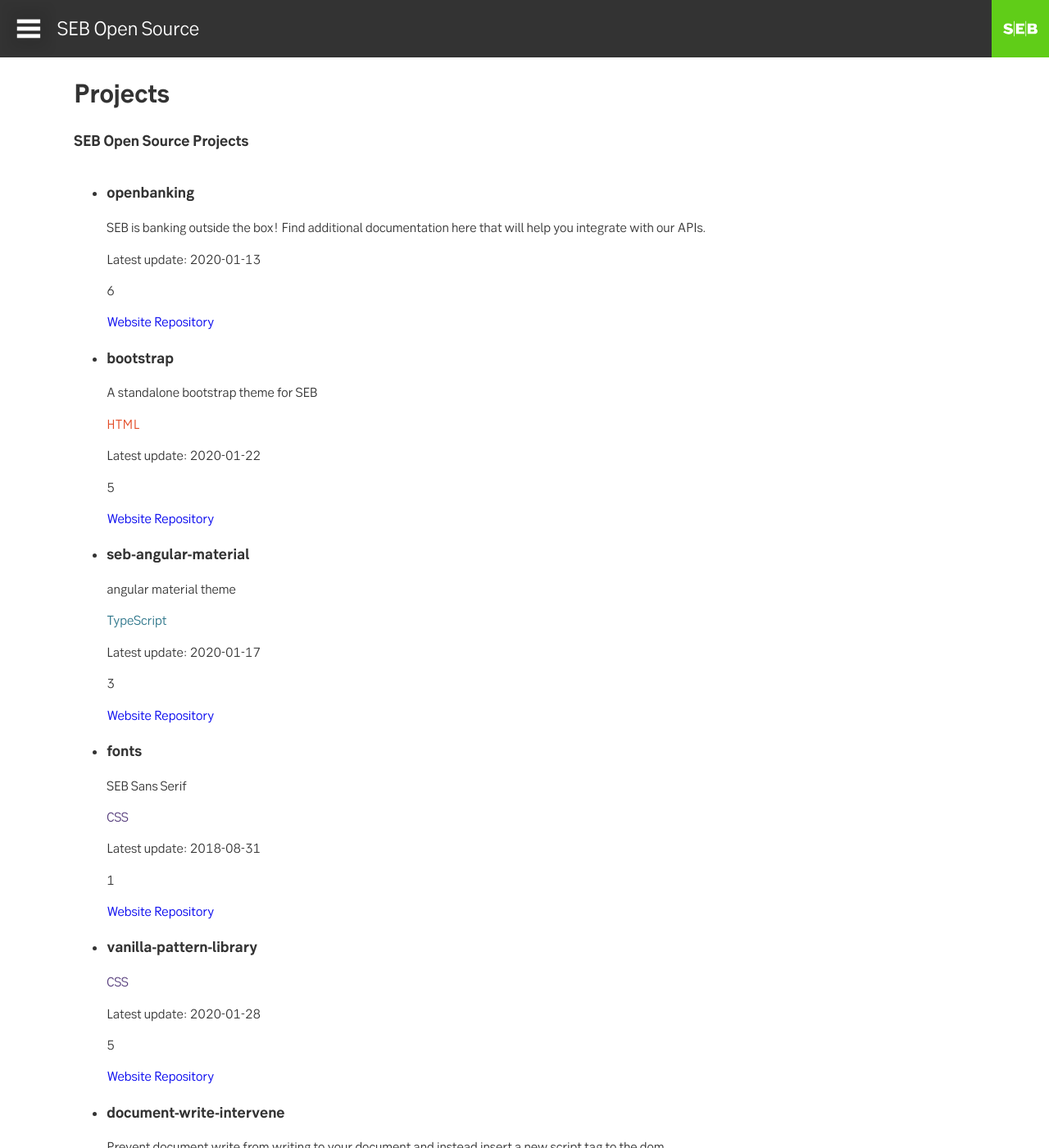
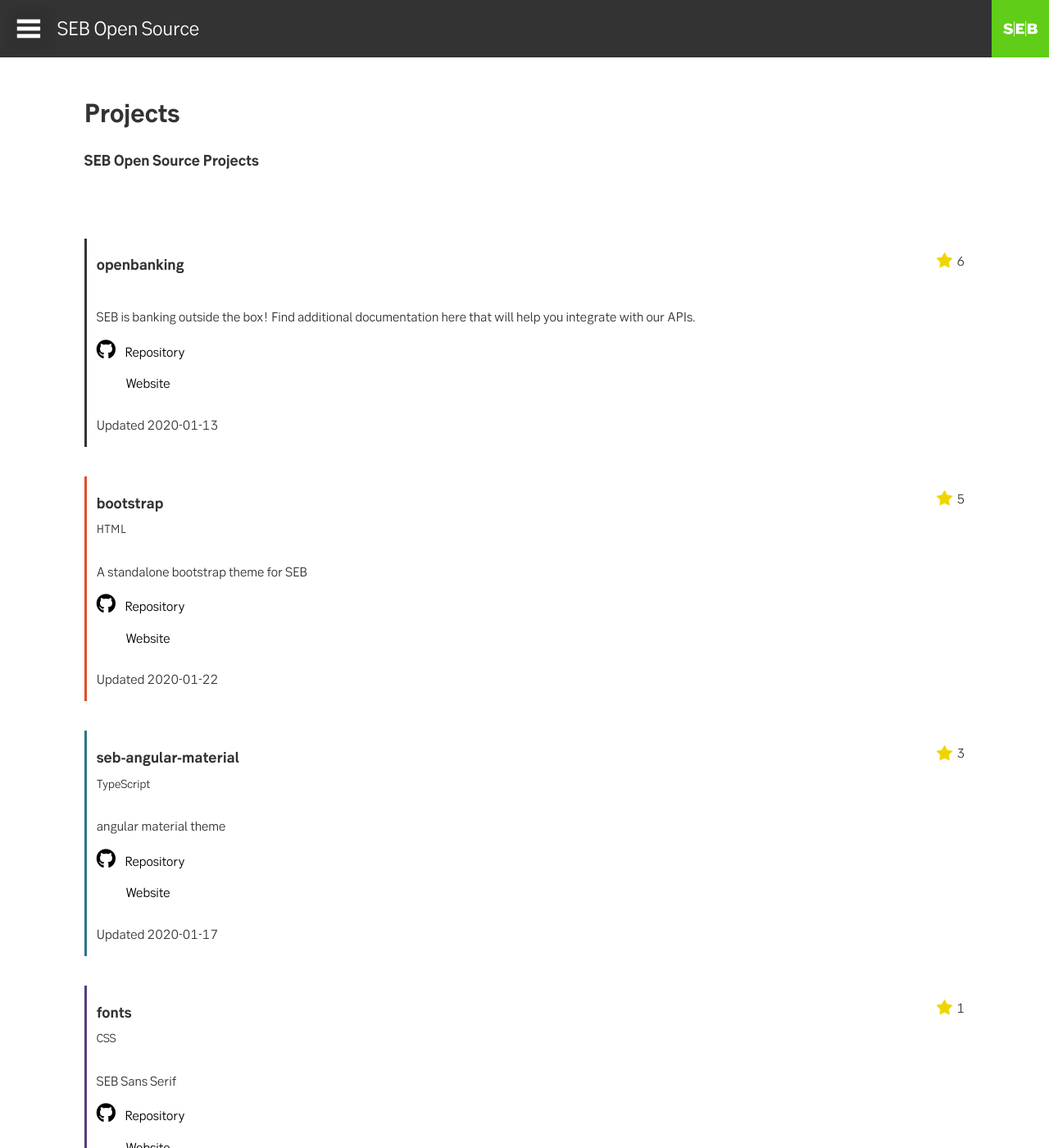
Before and after one commit to seb-oss/sebgroup.github.io, a Jekyll site: the page built from projects.html, in a window 1280 px wide and 1400 px high. Shown: the whole window at 82% size. Built offline with Jekyll 4.4.1, drawn with Linux system fonts in a browser that asks for light colours; nearby versions of some CDN libraries; some of the changed text lies outside the part shown.

Commit message:
feat: add styling to projects

```diff
--- /dev/null
+++ b/_sass/projects.scss
@@ -0,0 +1,53 @@
+.projects-header, .projects-wrapper {
+    padding: $spacer-l;
+}
+
+#projects-list {
+    list-style: none;
+    padding-left: 0;
+}
+
+.project-item {
+    @include flex-vertical;
+    margin-bottom: $spacer-xl;
+    padding-left: $spacer-s;
+    border-left-style: solid;
+}
+
+.star-icon {
+    height: 32px;
+    width: 32px;
+}
+
+.star-wrapper {
+    @include flex-horizontal;
+    align-items: center;
+    margin-left: $spacer-s;
+}
+
+.project-item-header {
+    @include flex-horizontal;
+    justify-content: space-between;
+
+    h3 {
+        margin-bottom: 0;
+    }
+}
+
+.project-item-language {
+    margin-top: 0;
+    font-size: 90%;
+}
+
+.project-item-links {
+    i {
+        font-size: 24px;
+        margin-right: $spacer-xs;
+    }
+
+    a {
+        color: black;
+        margin-bottom: $spacer-s;
+    }
+    @include flex-vertical;
+}
--- a/main-styles.scss
+++ b/main-styles.scss
@@ -5,3 +5,4 @@
 @import 'variables';
 @import 'default';
 @import 'index';
+@import 'projects';
--- a/projects.html
+++ b/projects.html
@@ -11,16 +11,24 @@
 </div>
 
 <div class="projects-wrapper">
-    <ul>
+    <ul id="projects-list">
         {% for item in site.data.projects %}
-        <li>
-            <h3> {{ item.name }}</h3>
-            <p> {{ item.description }} </p>
-            <p style="color: {{ item.primaryLanguage.color }}">{{ item.primaryLanguage.name  }}</p>
-            <p>Latest update: {{ item.pushedAt | date: "%Y-%m-%d" }}</p>
-            <p>{{ item.stargazers }}</p>
-            <a href="{{ item.homepageUrl }}">Website</a>
-            <a href="{{ item.url}}">Repository</a>
+        <li style="border-left-color: {{ item.primaryLanguage.color }}" class="project-item">
+            <div class="project-item-header">
+                <h3> {{ item.name }}</h3>
+                <div class="star-wrapper">
+                    <img class="star-icon" src="./assets/yellow-star-png-4.png" alt="">
+                    <p>{{ item.stargazers }}</p>
+                </div>
+            </div>
+            <p class="project-item-language">{{ item.primaryLanguage.name  }}</p>
+            <p>{{ item.description }} </p>
+
+            <div class="project-item-links">
+                <a href="{{ item.url}}"><i class="fab fa-github"></i> Repository</a>
+                <a href="{{ item.homepageUrl }}"><i class="far fa-link"></i> Website</a>
+            </div>
+            <p class="project-item-updated">Updated {{ item.pushedAt | date: "%Y-%m-%d" }}</p>
         </li>
         {% endfor %}
     </ul>
```
Also changed, not shown: assets/yellow-star-png-4.png (added).
